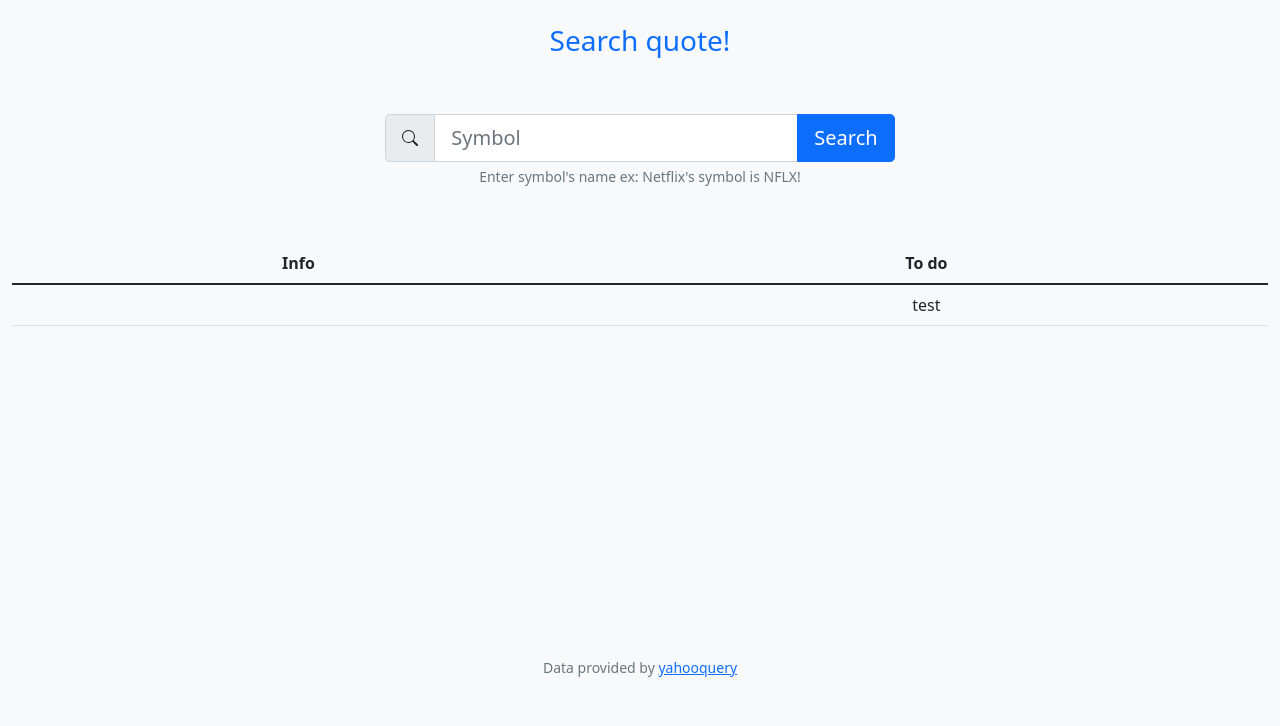
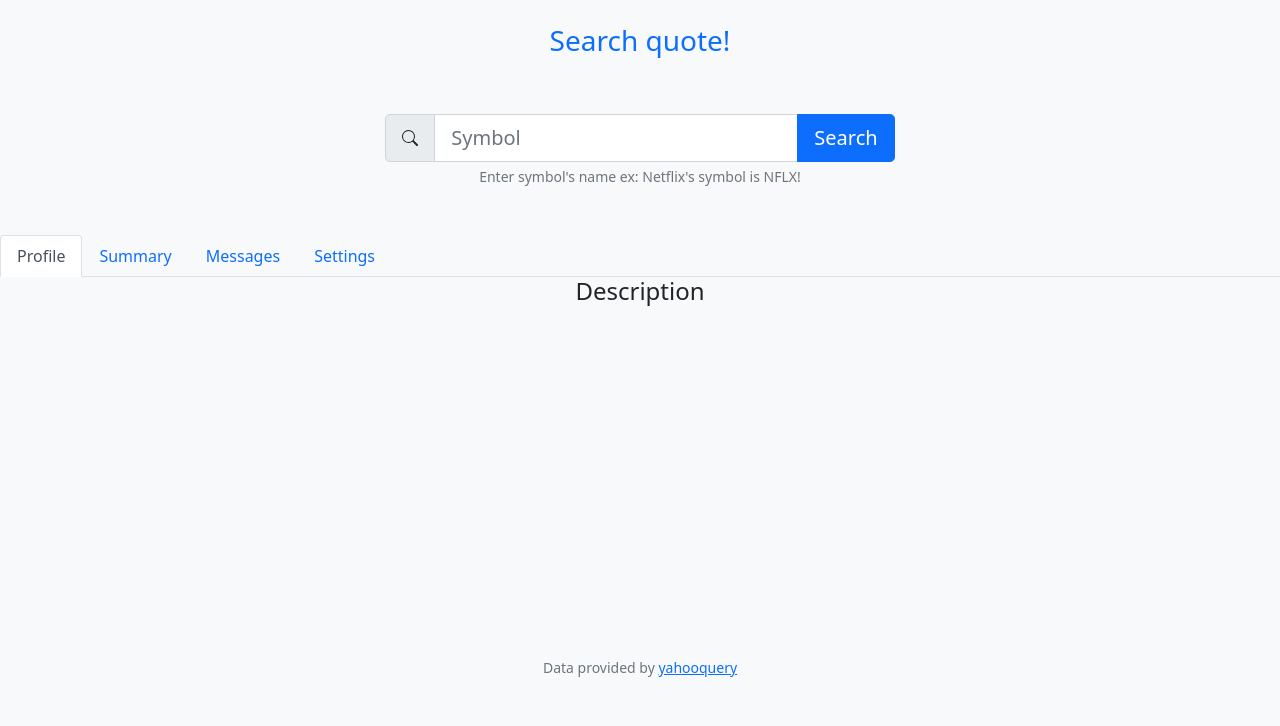
Before and after one commit to a-neagoe/MyFinanceTracker, a Flask app: template templates/quoted.html in a window 1280 px wide. Shown: the part 74-800 px from the top of the page. Run offline with Flask 3, Linux system fonts and the light colour scheme; the template is opened without the code that fills it, so the values that code supplies are empty; some libraries are stand-ins or nearby versions.

Commit message:
simplified the code v1

```diff
--- a/app.py
+++ b/app.py
@@ -1,15 +1,13 @@
-import os
-
 from cs50 import SQL
 from flask import Flask, flash, redirect, render_template, request, session
 from flask_session import Session
-from tempfile import mkdtemp
 from werkzeug.security import check_password_hash, generate_password_hash
 
 from helpers import apology, login_required, passValidate, lookup
 
 # Configure application
 app = Flask(__name__)
+app.config["TEMPLATES_AUTO_RELOAD"] = True
 
 # Configure session to use filesystem (instead of signed cookies)
 app.config["SESSION_PERMANENT"] = False
@@ -19,15 +17,9 @@ Session(app)
 # Configure CS50 Library to use SQLite database
 db = SQL("sqlite:///stock.db")
 
-@app.after_request
-def after_request(response):
-    """Ensure responses aren't cached"""
-    response.headers["Cache-Control"] = "no-cache, no-store, must-revalidate"
-    response.headers["Expires"] = 0
-    response.headers["Pragma"] = "no-cache"
-    return response
 
-
+# Custom filter
+# app.jinja_env.filters["usd"] = usd
 
 
 @app.route("/register", methods=["GET", "POST"])
@@ -66,8 +58,6 @@ def register():
         return redirect("/")
     else:
         return render_template("register.html")
-
-
 
 
 @app.route("/login", methods=["GET", "POST"])
@@ -118,7 +108,6 @@ def logout():
     return redirect("/")
 
 
-
 @app.route("/", methods=["GET", "POST"])
 @login_required
 def index():
@@ -131,15 +120,14 @@ def index():
         if symbol:
             ticker = lookup(symbol)
 
+            # If lookup is not succesful return apology:
             if ticker is None:
                 flash("The symbol does not exist! Please enter a valid symbol.")
                 return redirect("/")
-
             else:
                 return render_template("quoted.html", data=ticker, symbol=symbol)
-
         else:
-            # If lookup is not succesful return apology("the symbol does not exist!")
+            # If empty symbol
             flash("Please Emter a symbol!")
             return redirect("/")
     else:
--- a/helpers.py
+++ b/helpers.py
@@ -1,6 +1,3 @@
-import os
-import requests
-import urllib.parse
 import re
 import yahooquery as yq
 import pandas as pd
--- a/templates/quoted.html
+++ b/templates/quoted.html
@@ -9,7 +9,7 @@
 {% block main %}
 
 
-
+  <!-- Query symbol -->
   <div class="container-fluid bg-light">
       <h3 class="text-center text-primary pt-4">Search quote!</h3>
       <div class="row justify-content-center">
@@ -28,23 +28,33 @@
       </div>
   </div>
 
-<div class="container-fluid bg-light pt-2">
-    <table class="table">
-        <thead>
-            <tr>
-                <th>Info</th>
-                <th>To do</th>
-            </tr>
-        </thead>
-        <tbody>
-            <tr>
-                <td> {{ data.summary_profile[symbol]['longBusinessSummary'] }}</td>
-                <td> test</td>
-            </tr>
-        </tbody>
-    </table>
+  <!-- Nav tabs -->
+  <ul class="nav nav-tabs" id="myTab" role="tablist">
+      <li class="nav-item" role="presentation">
+        <button class="nav-link active" id="profile-tab" data-bs-toggle="tab" data-bs-target="#profile" type="button" role="tab" aria-controls="profile" aria-selected="true">Profile</button>
+      </li>
+      <li class="nav-item" role="presentation">
+        <button class="nav-link" id="summary-tab" data-bs-toggle="tab" data-bs-target="#summary" type="button" role="tab" aria-controls="summary" aria-selected="false">Summary</button>
+      </li>
+      <li class="nav-item" role="presentation">
+        <button class="nav-link" id="messages-tab" data-bs-toggle="tab" data-bs-target="#messages" type="button" role="tab" aria-controls="messages" aria-selected="false">Messages</button>
+      </li>
+      <li class="nav-item" role="presentation">
+        <button class="nav-link" id="settings-tab" data-bs-toggle="tab" data-bs-target="#settings" type="button" role="tab" aria-controls="settings" aria-selected="false">Settings</button>
+      </li>
+  </ul>
+
+  <!-- Tab panes -->
+  <div class="tab-content">
+      <div class="tab-pane active" id="profile" role="tabpanel" aria-labelledby="profile-tab">
+          <h4>Description</h4>
+          {{ data.summary_profile[symbol]['longBusinessSummary'] }}
+
+      </div>
+      <div class="tab-pane" id="summary" role="tabpanel" aria-labelledby="summary-tab">2 st 2 </div>
+      <div class="tab-pane" id="messages" role="tabpanel" aria-labelledby="messages-tab">test 2 3</div>
+      <div class="tab-pane" id="settings" role="tabpanel" aria-labelledby="settings-tab">alt test legat de conținut</div>
     </div>
 
 
-
 {% endblock %}
```
Also changed, not shown: templates/index.html (indentation only), 8 other files. Lines whose indentation alone changed are shown as unchanged.
